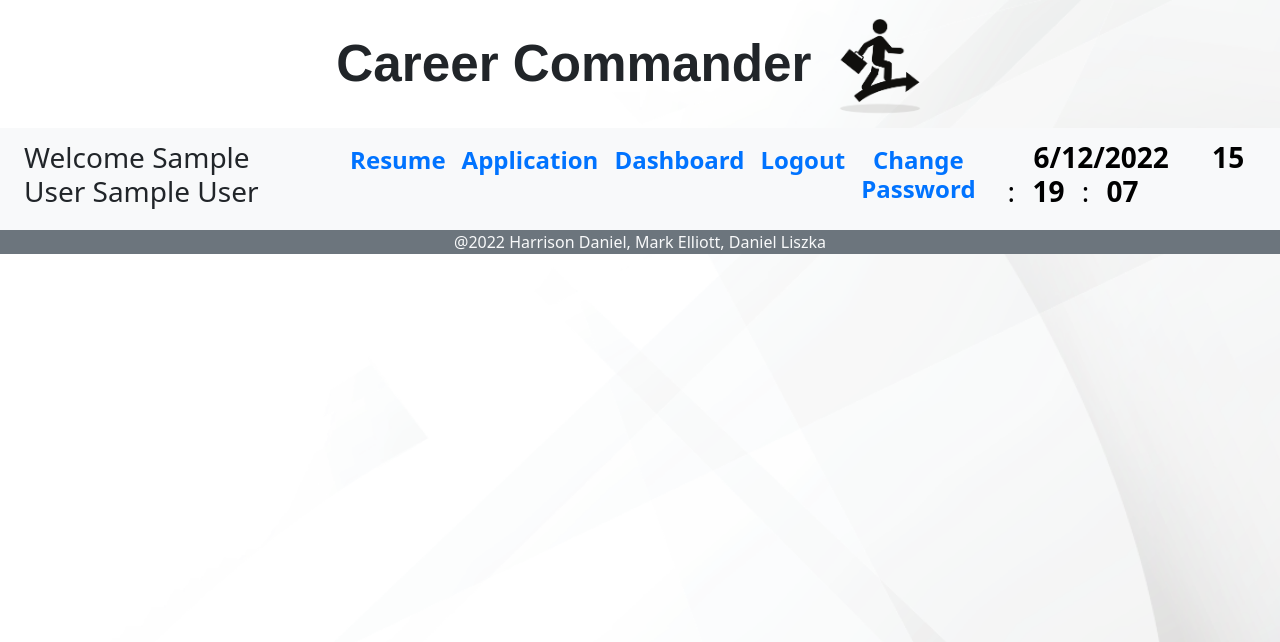
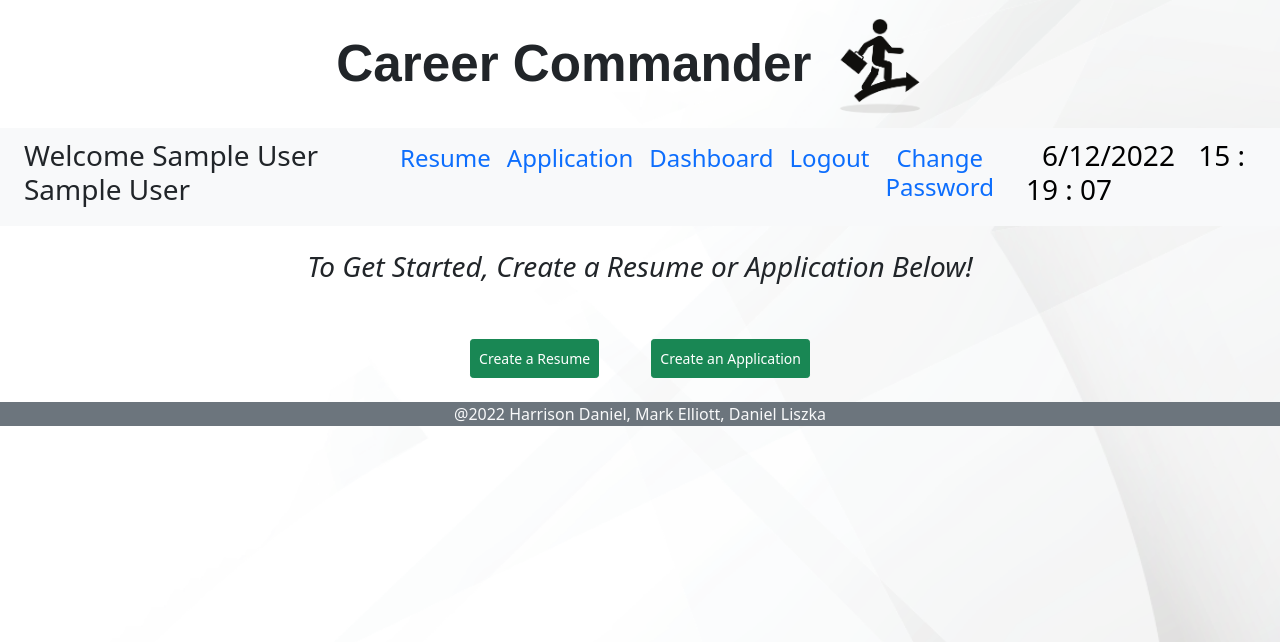
Before and after one commit to DanielLiszka/career-commander, a Node server app: page /dashboard in a window 1280 px wide. Shown: the top 642 px of the page. Run offline with Node 20, Linux system fonts and the light colour scheme; the visitor is signed in with stand-in values (Sample User, id 1); data that the repository does not hold is empty; some libraries are stand-ins or nearby versions.

Commit message:
user prompts for resume / application upon login

```diff
--- a/views/dashboard.handlebars
+++ b/views/dashboard.handlebars
@@ -1,3 +1,21 @@
+<!-- direct user to create a resume or application if they have not done so. -->
+{{#if (eq reformated_applications.length 0)}}
+    {{#if (eq resumes.length 0)}}
+        <div class='text-center p-6'>
+            {{!-- <h2 class='text-center p-3'><a class='link-success text-decoration-none' href="/resume">Create a Resume to Get Started</a></h2> --}}
+            <h3 class='text-center p-4'><em>To Get Started, Create a Resume or Application Below!</em></h3>
+            <a href='/resume' class='btn btn-success btn-sm p-2 m-4'>Create a Resume</a>
+            <a href='/application' class='btn btn-success btn-sm p-2 m-4'>Create an Application</a>
+
+        </div>
+    {{else}}
+        <div>
+            <h2 class='text-center p-3'><a class='link-success text-decoration-none' href="/application">Create an Application to Get Started</a></h2>
+        </div>
+    {{/if}}
+{{/if}}
+
+
 <!-- stored user applications with ability to edit or delete entries WIP-->
 {{#if reformated_applications.length}}
   <div class='container w-100'>
--- a/views/layouts/main.handlebars
+++ b/views/layouts/main.handlebars
@@ -27,7 +27,7 @@
 </header>
 <body>
     <!-- Navigation Bar-->
-    <nav class='navbar navbar-expand-md nav-fill w-100 bg-light navEffect'>
+    <nav class='navbar navbar-expand-md nav-fill w-100 bg-light'>
         <div class='align-middle px-4'><h3> Welcome {{user.first_name}} {{user.last_name}}</h3> </div>
         <div class='navigator text-center mx-auto' id='navbarNav'>
           <ul class='navbar-nav'>
@@ -41,10 +41,10 @@
               <h4><a class='nav-link' href='/dashboard'>Dashboard</a></h4>
             </li>
             <li class='nav-item'>
-              <h4><a class='nav-link' href='/' id="logout"> Logout</a></h4>
+              <h4><a class='nav-link' href='/' id="logout">Logout</a></h4>
             </li>
               <li class='nav-item'>
-              <h4><a class='nav-link' href='/change' id="change"> Change Password</a></h4>
+              <h4><a class='nav-link' href='/change' id="change">Change Password</a></h4>
             </li>
           </ul>
         </div>
```
